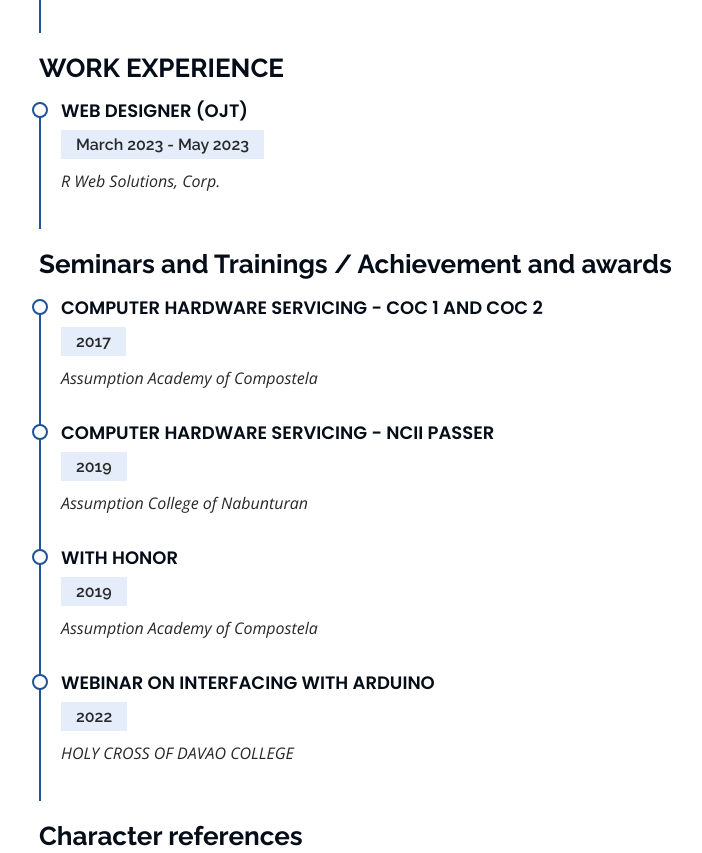
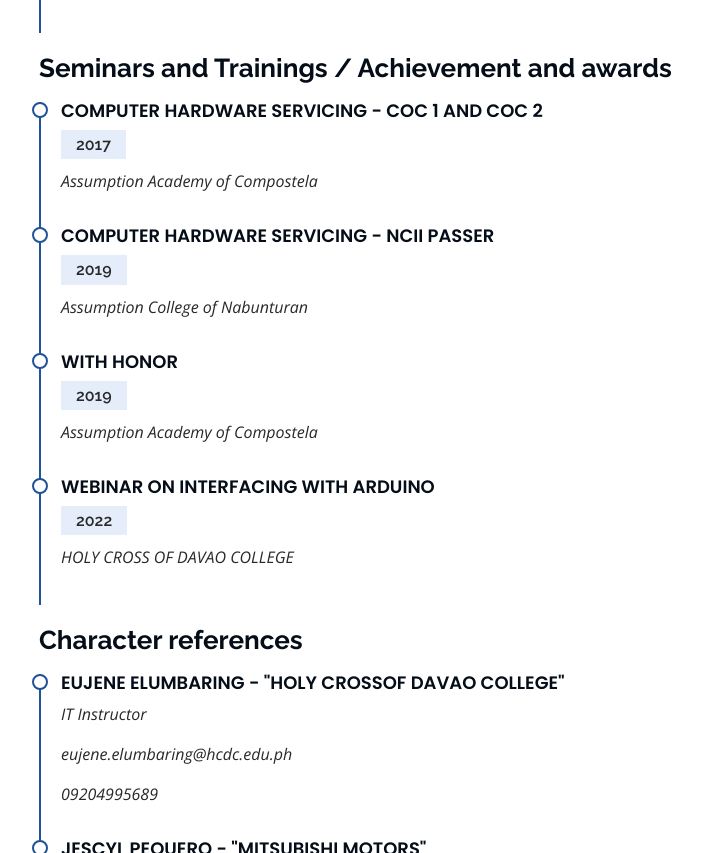
Before and after one commit to janneyvigonz/portfolio, a plain HTML site: page index.html in a window 1280 px wide. Shown: the part 2548-3401 px from the top of the page, without its empty margins (291-993 px from the left). Drawn offline with nearby package versions, Linux system fonts and the light colour scheme.

Commit message:
first commit

```diff
--- a/index.html
+++ b/index.html
@@ -172,13 +172,7 @@
 
                         </div>
 
-                        <h3 class="resume-title">WORK EXPERIENCE </h3>
-                        <div class="resume-item">
-                            <h4> Web Designer (OJT) </h4>
-                            <h5>March 2023 - May 2023</h5>
-                            <p><em>R Web Solutions, Corp.</em></p>
 
-                        </div>
 
                         <h3 class="resume-title">Seminars and Trainings / Achievement and awards </h3>
                         <div class="resume-item">
```
